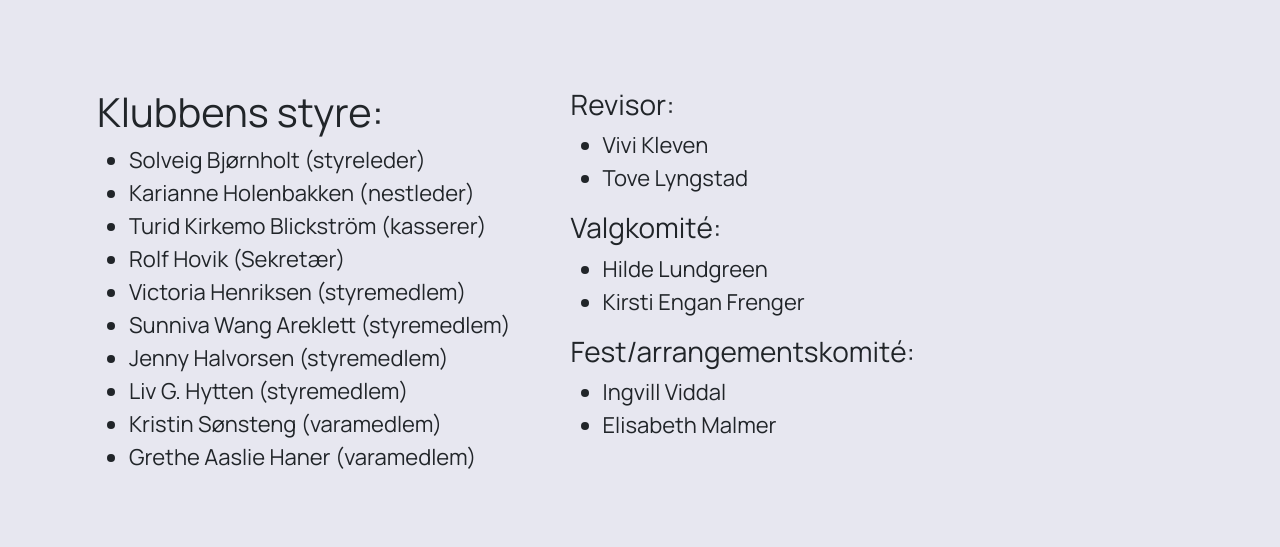
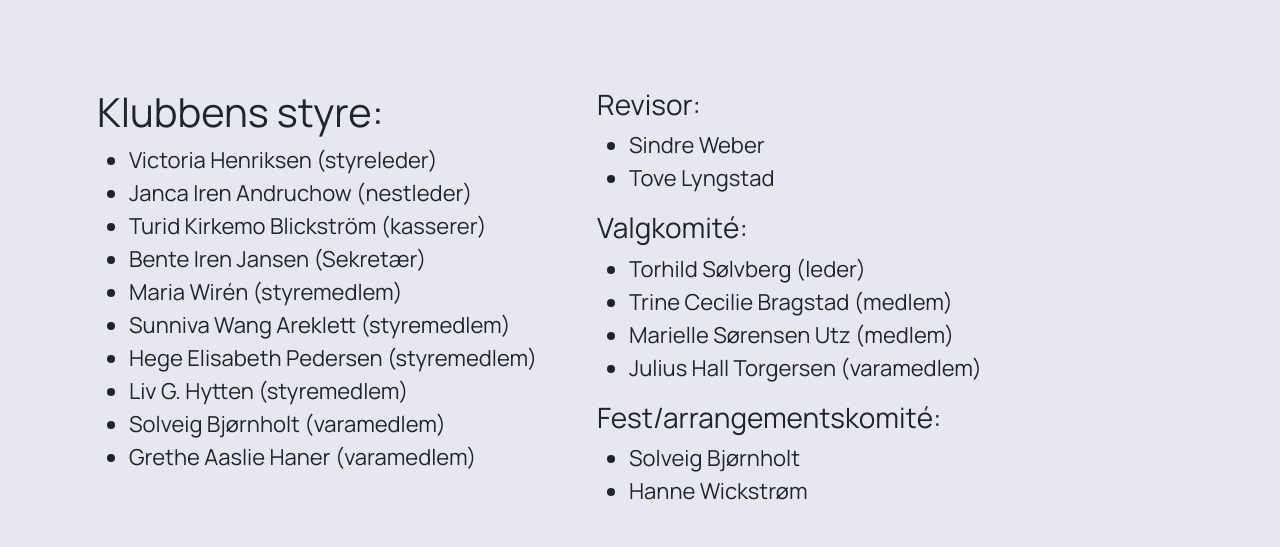
Before and after one commit to rebekkanordheim/lorenskoghundeklubb, a website: page omlhk.html in a window 1280 px wide. Shown: the part 1480-2027 px from the top of the page. Drawn offline with nearby package versions, Linux system fonts and the light colour scheme.

Commit message:
omoss fiks

```diff
--- a/omlhk.html
+++ b/omlhk.html
@@ -182,33 +182,35 @@
           <div class="enkeltliste">
             <h1>Klubbens styre:</h1>
             <ul>
-              <li>Solveig Bjørnholt (styreleder)</li>
-              <li>Karianne Holenbakken (nestleder)</li>
+              <li>Victoria Henriksen (styreleder)</li>
+              <li>Janca Iren Andruchow  (nestleder)</li>
               <li>Turid Kirkemo Blickström (kasserer)</li>
-              <li>Rolf Hovik (Sekretær)</li>
-              <li>Victoria Henriksen (styremedlem)</li>
-              <li>Sunniva Wang Areklett (styremedlem)</li>
-              <li>Jenny Halvorsen (styremedlem)</li>
+              <li>Bente Iren Jansen (Sekretær)</li>
+              <li>Maria Wirén (styremedlem)</li>
+              <li>Sunniva Wang Areklett  (styremedlem)</li>
+              <li>Hege Elisabeth Pedersen (styremedlem)</li>
               <li>Liv G. Hytten (styremedlem)</li>
-              <li>Kristin Sønsteng (varamedlem)</li>
+              <li>Solveig Bjørnholt (varamedlem)</li>
               <li>Grethe Aaslie Haner (varamedlem)</li>
             </ul>
           </div>
           <div class="enkeltliste">
             <h2>Revisor:</h2>
             <ul>
-              <li>Vivi Kleven</li>
+              <li>Sindre Weber</li>
               <li>Tove Lyngstad</li>
             </ul>
             <h2>Valgkomité:</h2>
             <ul>
-              <li>Hilde Lundgreen</li>
-              <li>Kirsti Engan Frenger</li>
+              <li>Torhild Sølvberg (leder)</li>
+              <li>Trine Cecilie Bragstad (medlem)</li>
+              <li>Marielle Sørensen Utz (medlem)</li>
+              <li>Julius Hall Torgersen (varamedlem)</li>
             </ul>
             <h2>Fest/arrangementskomité:</h2>
             <ul>
-              <li>Ingvill Viddal</li>
-              <li>Elisabeth Malmer</li>
+              <li>Solveig Bjørnholt</li>
+              <li>Hanne Wickstrøm</li>
             </ul>
           </div>
           <div class="enkeltliste">
```
Also changed, not shown: samarbeidspartnere.html (+2 -2 lines).
